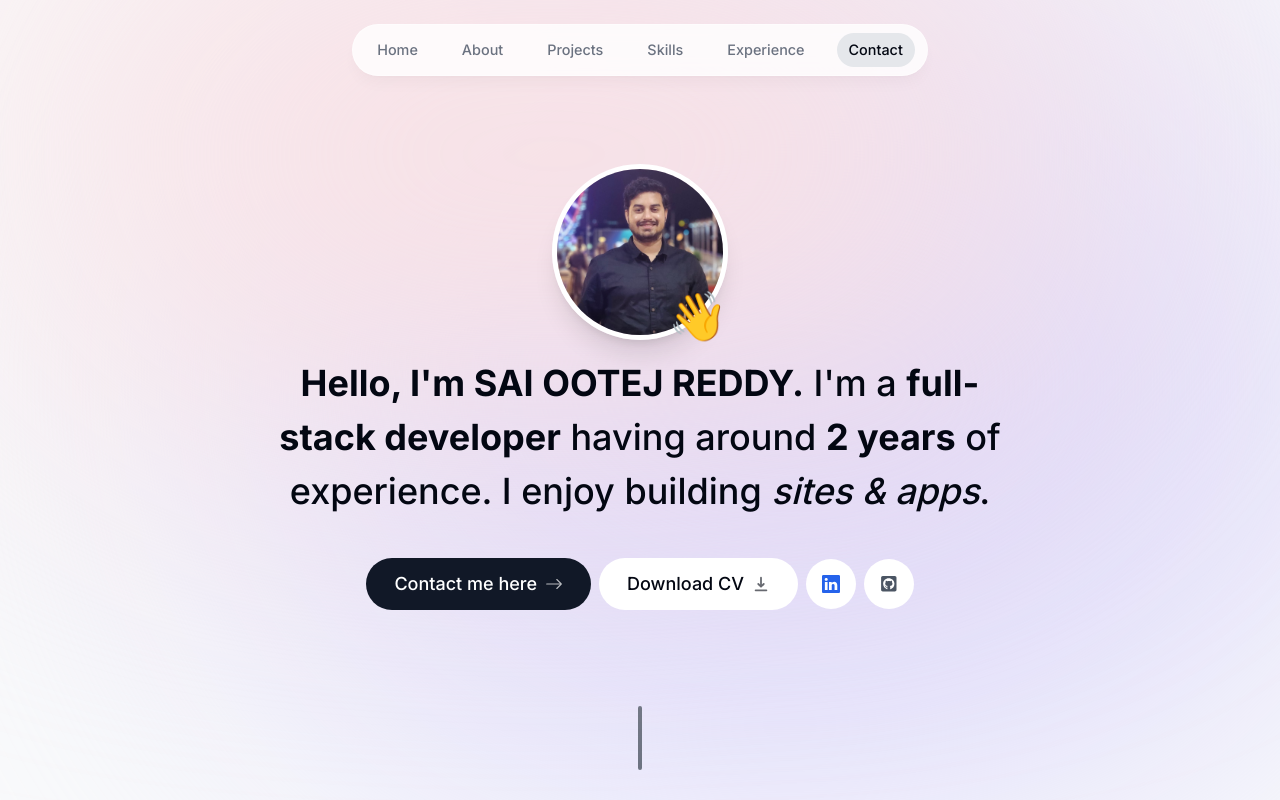
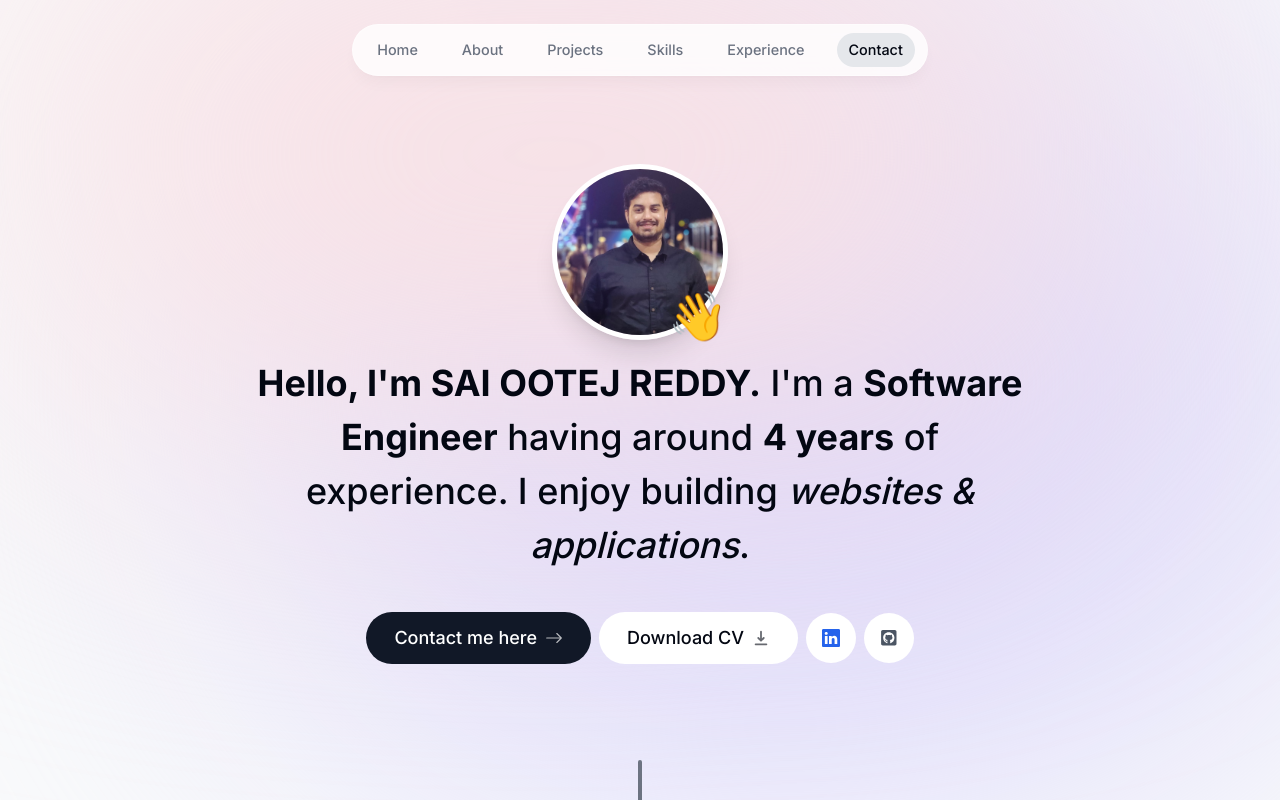
Before and after one commit to ootejreddy/nextjs_portfolio, a Next.js app: page / in a window 1280 px wide. Shown: the top 800 px of the page. Built offline with nearby package versions, Linux system fonts and the light colour scheme.

Commit message:
Made changes to the Intro Section

```diff
--- a/components/Intro.tsx
+++ b/components/Intro.tsx
@@ -58,9 +58,9 @@ export default function Intro() {
         animate={{ opacity: 1, y: 0 }}
       >
         <span className="font-bold">Hello, I'm SAI OOTEJ REDDY.</span> I'm a{" "}
-        <span className="font-bold">full-stack developer</span> having around{" "}
-        <span className="font-bold">2 years</span> of experience. I enjoy
-        building <span className="italic">sites & apps</span>.
+        <span className="font-bold">Software Engineer</span> having around{" "}
+        <span className="font-bold">4 years</span> of experience. I enjoy
+        building <span className="italic">websites & applications</span>.
       </motion.h1>
       <motion.div
         className="flex flex-col sm:flex-row px-4 gap-2 items-center justify-center text-lg font-medium"
```
